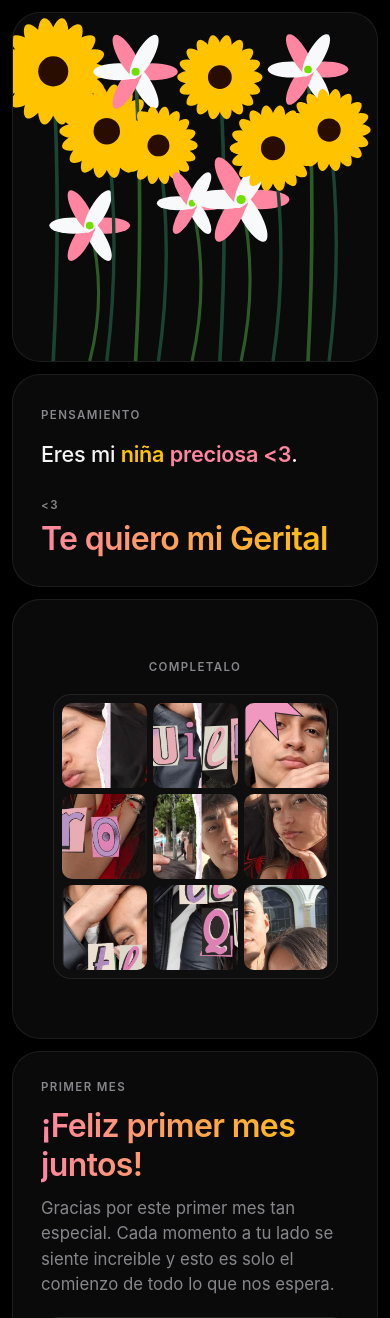
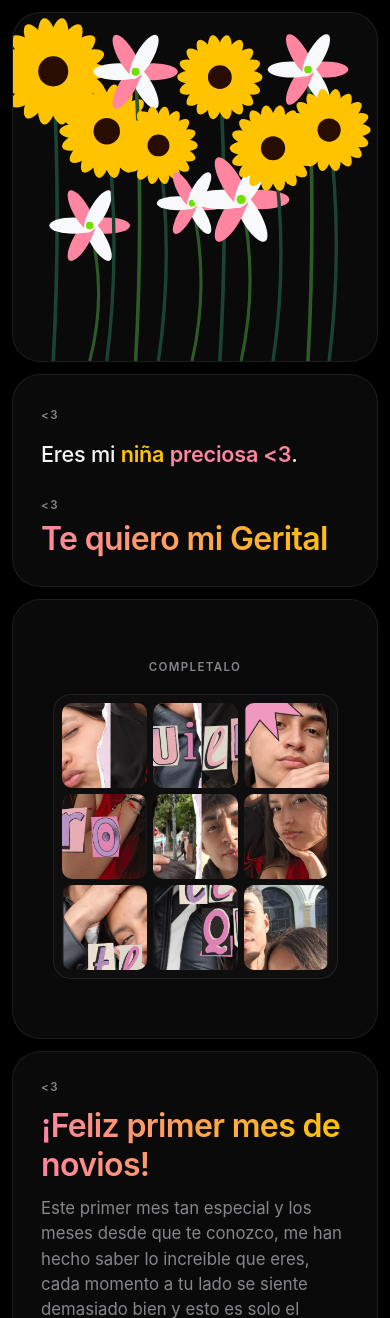
Before and after one commit to Msahk/Flores, a Flask app: page / in a window 390 px wide. Shown: the top 1318 px of the page. Run offline with Flask 3, Linux system fonts and the light colour scheme.

Commit message:
Last Sync: 2026-09-16 11:12 (Mobile)

```diff
--- a/templates/index.html
+++ b/templates/index.html
@@ -286,7 +286,7 @@
 
         <div class="bento-card side-card">
             <div>
-                <span class="tag">Pensamiento</span>
+                <span class="tag"><3</span>
                 <p class="quote-text">
                     Eres mi <span class="yellow-highlight">niña</span> <span class="pink-highlight">preciosa &lt;3</span>.
                 </p>
@@ -308,10 +308,10 @@
         </div>
 
         <div class="bento-card memory-card">
-            <span class="tag">Primer Mes</span>
-            <h2 class="memory-title">¡Feliz primer mes juntos!</h2>
+            <span class="tag"><3</span>
+            <h2 class="memory-title">¡Feliz primer mes de novios!</h2>
             <p class="memory-description">
-                Gracias por este primer mes tan especial. Cada momento a tu lado se siente increible y esto es solo el comienzo de todo lo que nos espera.
+                Este primer mes tan especial y los meses desde que te conozco, me han hecho saber lo increible que eres, cada momento a tu lado se siente demasiado bien y esto es solo el comienzo de todo lo que nos espera. Me siento orgulloso de tener una persona tan maravillosa, inteligente y hermosa en mi vida como lo eres tu.
             </p>
             <div class="gallery-grid">
                 <div class="photo-wrapper">
```
Also changed, not shown: static/foto1.jpg (added), static/foto2.jpg (added), static/foto3.jpg (added).
